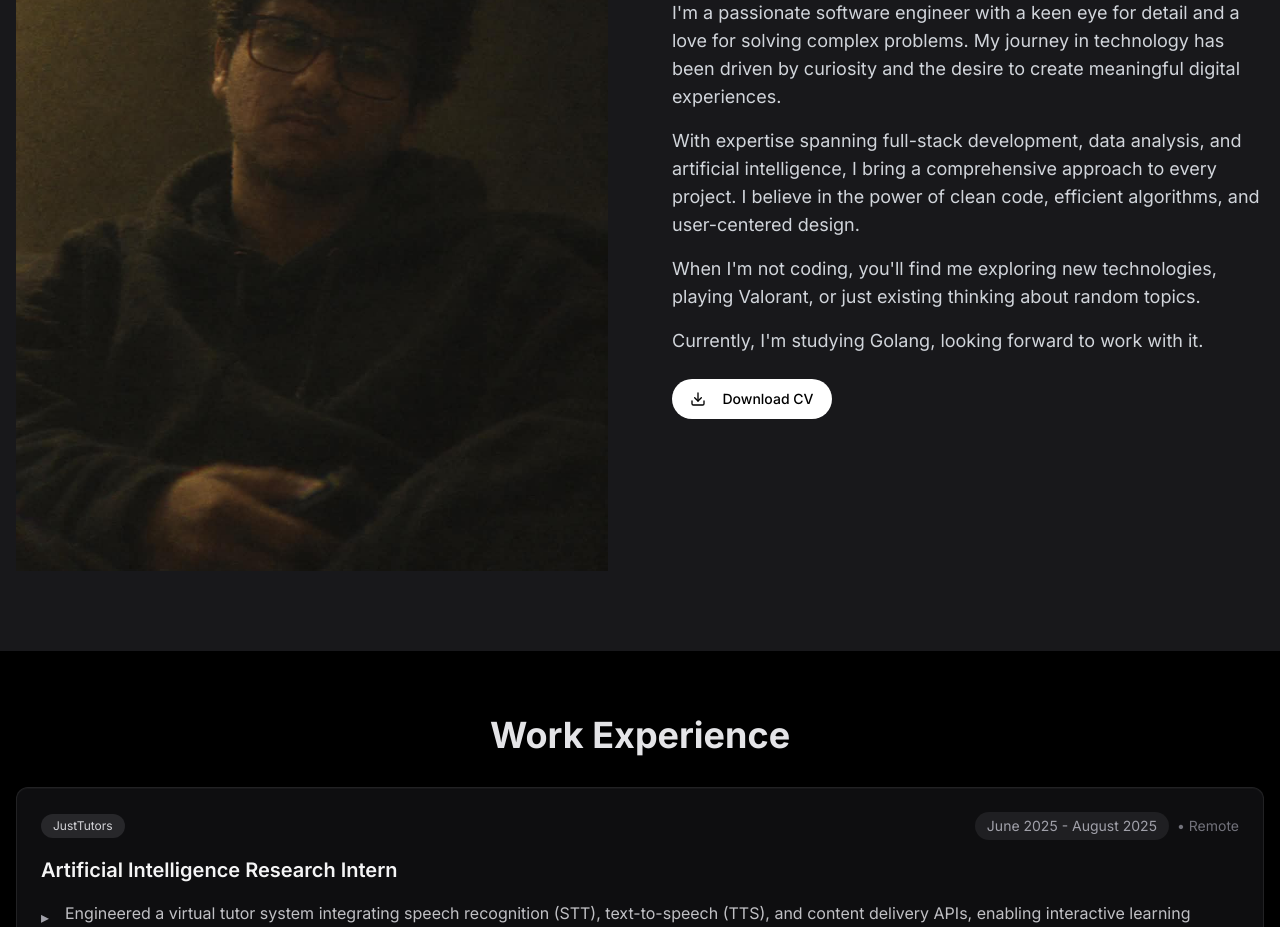
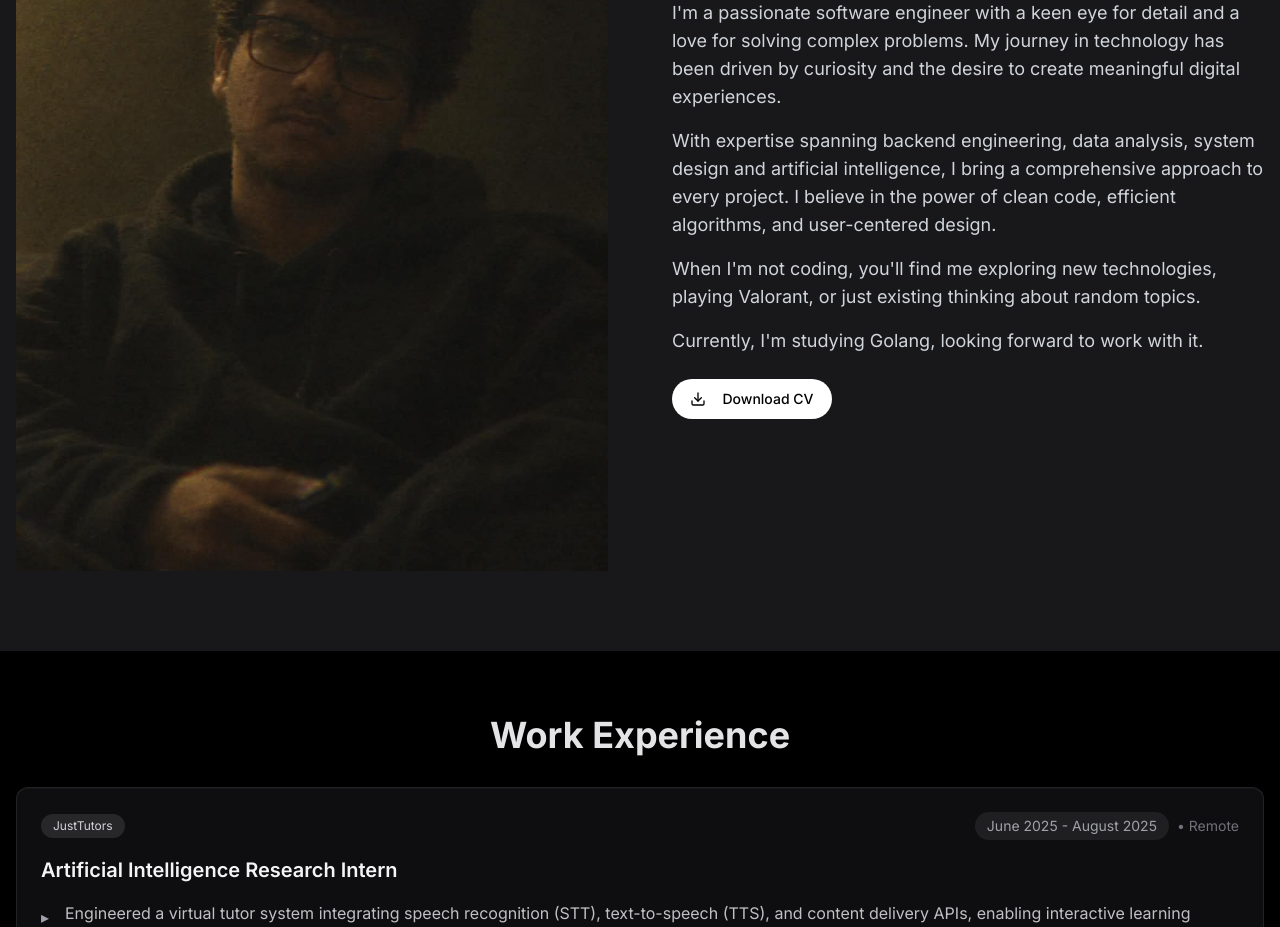
Before and after one commit to HarshalSinghVats/personal-website, a Next.js app: page / in a window 1280 px wide. Shown: the part 1098-2025 px from the top of the page. Built offline with nearby package versions, Linux system fonts and the light colour scheme.

Commit message:
Update expertise description in about.tsx

```diff
--- a/app/components/about.tsx
+++ b/app/components/about.tsx
@@ -42,9 +42,9 @@ export default function About() {
                 meaningful digital experiences.
               </p>
               <p>
-                With expertise spanning full-stack development, data analysis,
-                and artificial intelligence, I bring a comprehensive approach to
-                every project. I believe in the power of clean code, efficient
+                With expertise spanning backend engineering, data analysis,
+                system design and artificial intelligence, I bring a comprehensive
+                approach to every project. I believe in the power of clean code, efficient
                 algorithms, and user-centered design.
               </p>
               <p>
```
